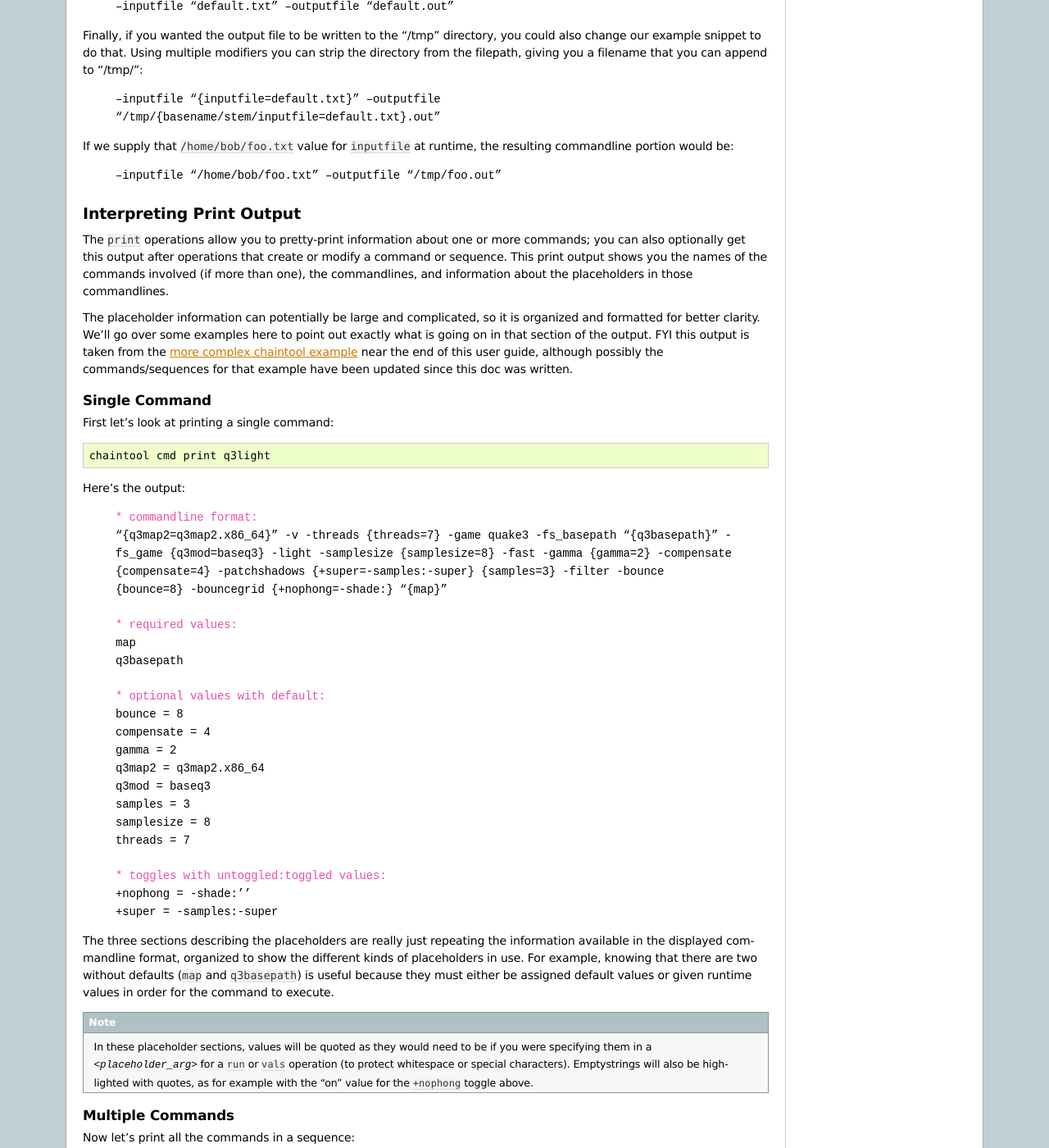
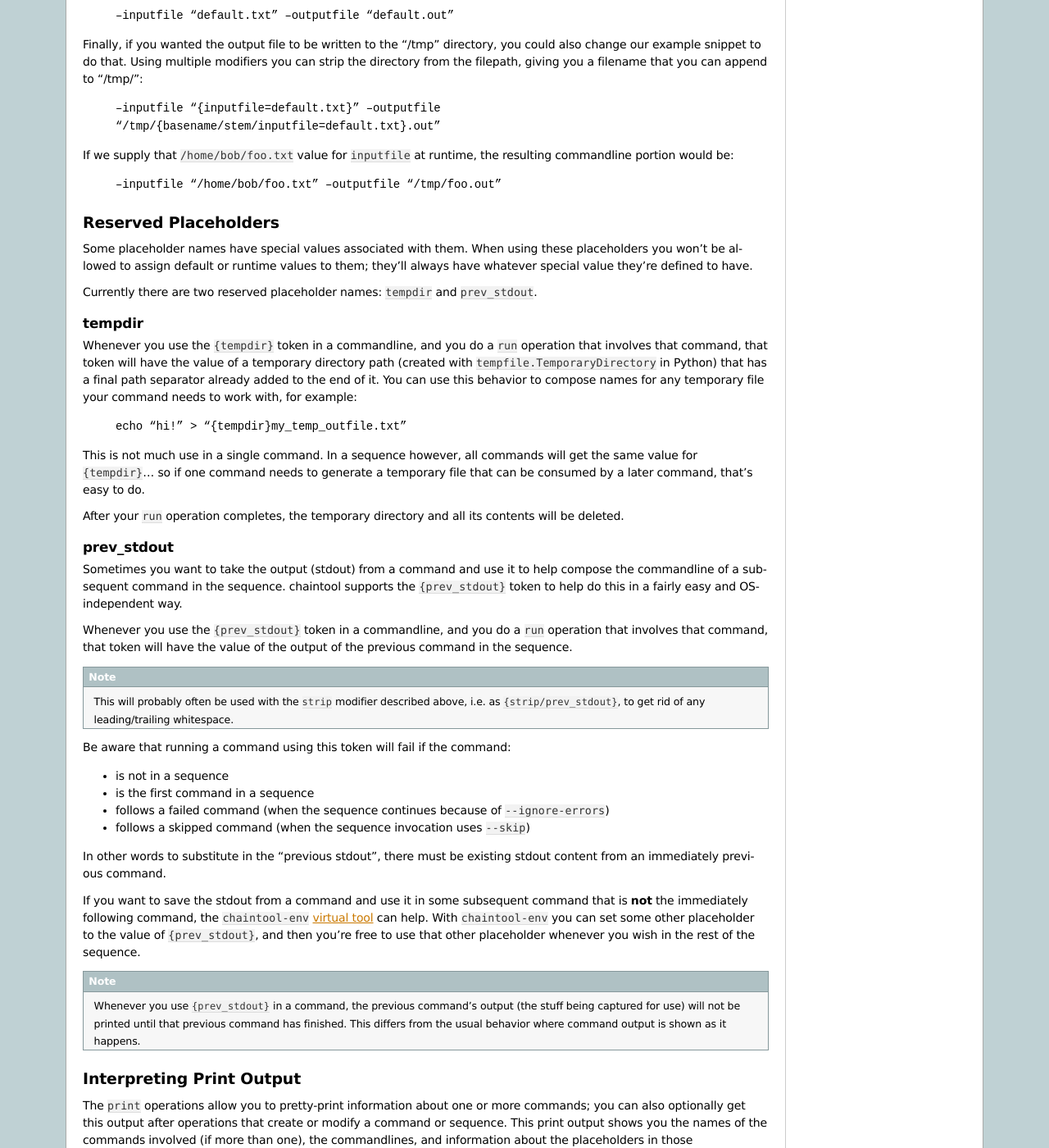
Before and after one commit to neogeographica/chaintool, a Sphinx documentation site: the page built from docs/placeholders.rst, in a window 1280 px wide and 1400 px high, scrolled down 3318 px. Shown: the whole window at 82% size. Built offline with Sphinx 7.4.7, drawn with Linux system fonts in a browser that asks for light colours; some of the changed text lies outside the part shown.

Commit message:
docs update

```diff
--- a/HISTORY.rst
+++ b/HISTORY.rst
@@ -14,7 +14,11 @@ Changelog
   - Simplification of chaintool-env: only conditional assignment is now
     supported in the env ops. The "=" assignment operator now does conditional
     assignment.
+  - "Reserved" placeholder support; initially including "prev_stdout" and
+    "tempdir".
+  - Adding the "strip" modifier for placeholder values.
   - More work on Sphinx docs, and hosting them at "Read the Docs".
+  - More samples for import.
 
 - **0.2.0** (2021-04-30)
 
--- a/docs/placeholders.rst
+++ b/docs/placeholders.rst
@@ -36,7 +36,7 @@ An `<off_value>` can be anything except a colon; there's currently no way to exp
 
    That double-curly-bracket maneuver is only required when composing these curly-bracket-enclosed tokens within a commandline. If you are instead specifying the value as part of a `<placeholder_arg>` for a ``run`` or ``vals`` operation as described below, the doubling is not needed.
 
-   Finally, note that none of these cases allow/support interpreting a placeholder token nested inside the default value of some other placeholder token. If you need a default value to be based on another placeholder value in some way, using :ref:`chaintool-env<virtual-tools:chaintool-env>` in a sequence can get you the same effect.
+   Finally, note that none of these cases allow/support interpreting a placeholder token nested inside the default value of some other placeholder token. If you need a default value to be based on another placeholder value in some way, using the ``chaintool-env`` :ref:`virtual tool<virtual-tools:chaintool-env>` in a sequence can get you the same effect.
 
 Syntax in Vals Operations
 -------------------------
@@ -106,8 +106,7 @@ The available modifiers are:
 - ``dirname`` : This modifier removes the final directory separator character (if it exists) and everything after it. It is the equivalent of ``os.path.dirname`` in Python.
 - ``basename`` : This modifier removes the final directory separator character (if it exists) and everything before it. It is the equivalent of ``os.path.basename`` in Python.
 - ``stem`` : This modifier removes the rightmost file extension (if any), as long as it is after the final directory separator character (if it exists).
-
-So you can see how it might be useful to apply more than one modifier to a value that is a filepath of some sort.
+- ``strip`` : This modifier removes any whitespace from the beginning and end of the value. It is the equivalent of calling ``strip`` on a string in Python.
 
 A placeholder with one modifier would be in this form:
 
@@ -148,6 +147,50 @@ Finally, if you wanted the output file to be written to the "/tmp" directory, yo
 If we supply that ``/home/bob/foo.txt`` value for ``inputfile`` at runtime, the resulting commandline portion would be:
 
    | :mono:`--inputfile "/home/bob/foo.txt" --outputfile "/tmp/foo.out"`
+
+Reserved Placeholders
+---------------------
+
+Some placeholder names have special values associated with them. When using these placeholders you won't be allowed to assign default or runtime values to them; they'll always have whatever special value they're defined to have.
+
+Currently there are two reserved placeholder names: ``tempdir`` and ``prev_stdout``.
+
+tempdir
+^^^^^^^
+
+Whenever you use the ``{tempdir}`` token in a commandline, and you do a ``run`` operation that involves that command, that token will have the value of a temporary directory path (created with ``tempfile.TemporaryDirectory`` in Python) that has a final path separator already added to the end of it. You can use this behavior to compose names for any temporary file your command needs to work with, for example:
+
+   | :mono:`echo "hi!" > "{tempdir}my_temp_outfile.txt"`
+
+This is not much use in a single command. In a sequence however, all commands will get the same value for ``{tempdir}``... so if one command needs to generate a temporary file that can be consumed by a later command, that's easy to do.
+
+After your ``run`` operation completes, the temporary directory and all its contents will be deleted.
+
+prev_stdout
+^^^^^^^^^^^
+
+Sometimes you want to take the output (stdout) from a command and use it to help compose the commandline of a subsequent command in the sequence. chaintool supports the ``{prev_stdout}`` token to help do this in a fairly easy and OS-independent way.
+
+Whenever you use the ``{prev_stdout}`` token in a commandline, and you do a ``run`` operation that involves that command, that token will have the value of the output of the previous command in the sequence.
+
+.. note::
+
+   This will probably often be used with the ``strip`` modifier described above, i.e. as ``{strip/prev_stdout}``, to get rid of any leading/trailing whitespace.
+
+Be aware that running a command using this token will fail if the command:
+
+- is not in a sequence
+- is the first command in a sequence
+- follows a failed command (when the sequence continues because of ``--ignore-errors``)
+- follows a skipped command (when the sequence invocation uses ``--skip``)
+
+In other words to substitute in the "previous stdout", there must be existing stdout content from an immediately previous command.
+
+If you want to save the stdout from a command and use it in some subsequent command that is **not** the immediately following command, the ``chaintool-env`` :ref:`virtual tool<virtual-tools:chaintool-env>` can help. With ``chaintool-env`` you can set some other placeholder to the value of ``{prev_stdout}``, and then you're free to use that other placeholder whenever you wish in the rest of the sequence.
+
+.. note::
+
+   Whenever you use ``{prev_stdout}`` in a command, the previous command's output (the stuff being captured for use) will not be printed until that previous command has finished. This differs from the usual behavior where command output is shown as it happens.
 
 Interpreting Print Output
 -------------------------
@@ -300,11 +343,11 @@ Since there is now at least one command where this placeholder lacks a value, th
 
    When a placeholder's value is set by ``run`` or ``vals``, the same value is applied wherever that placeholder appears in all affected commands. So, it also usually makes sense for a placeholder to have the same **default** value everywhere. If a placeholder is shown as having a different default in some commands, that might be an indication that a different placeholder name should be used in those cases.
 
-"chaintool-env" Effects
-^^^^^^^^^^^^^^^^^^^^^^^
+Effects of chaintool-env
+^^^^^^^^^^^^^^^^^^^^^^^^
 
 The last thing to notice in the example output above is the bit of green text:
 
    | :mono:`dstbase = '`:green:`{basename/stem/map}`:mono:`'`
 
-This green text can appear in print output for sequences, and it indicates a placeholder value affected by a "chaintool-env" :doc:`virtual tool<virtual-tools>` that is used earlier in the sequence. More details about virtual tools can be found in that full section; the gist to mention here is that the value of some placeholder (here, ``dstbase``) will be based on the runtime value of some other placeholder (here, ``map`` with :ref:`modifiers<placeholders:modifiers>`).
+This green text can appear in print output for sequences, and it indicates a placeholder value affected by a ``chaintool-env`` :ref:`virtual tool<virtual-tools:chaintool-env>` that is used earlier in the sequence. More details about virtual tools can be found in that full section; the gist to mention here is that the value of some placeholder (here, ``dstbase``) will be based on the runtime value of some other placeholder (here, ``map`` with :ref:`modifiers<placeholders:modifiers>`).
```
Also changed, not shown: other parts of docs/placeholders.rst (+1 -1 lines).
